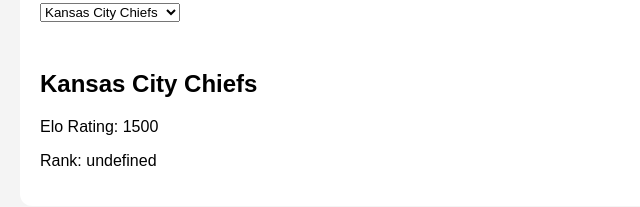
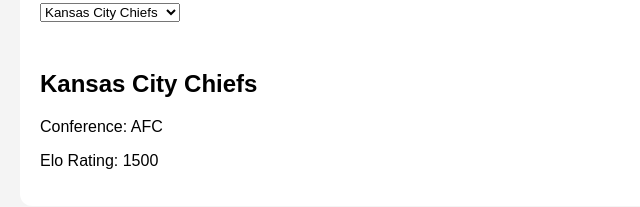
Before and after one commit to ikert4o17/Project-Gridiron, a plain HTML site: page website/team.html in a window 1280 px wide. Shown: the part 175-382 px from the top of the page, 0-640 px from the left. Drawn offline with Linux system fonts and the light colour scheme.

Commit message:
Update team.html

```diff
--- a/website/team.html
+++ b/website/team.html
@@ -73,9 +73,9 @@
     info.innerHTML = `
         <h2>${team.name}</h2>
 
+        <p>Conference: ${team.conference}</p>
+
         <p>Elo Rating: ${team.rating}</p>
-
-        <p>Rank: ${team.rank}</p>
     `;
 }
 
```
